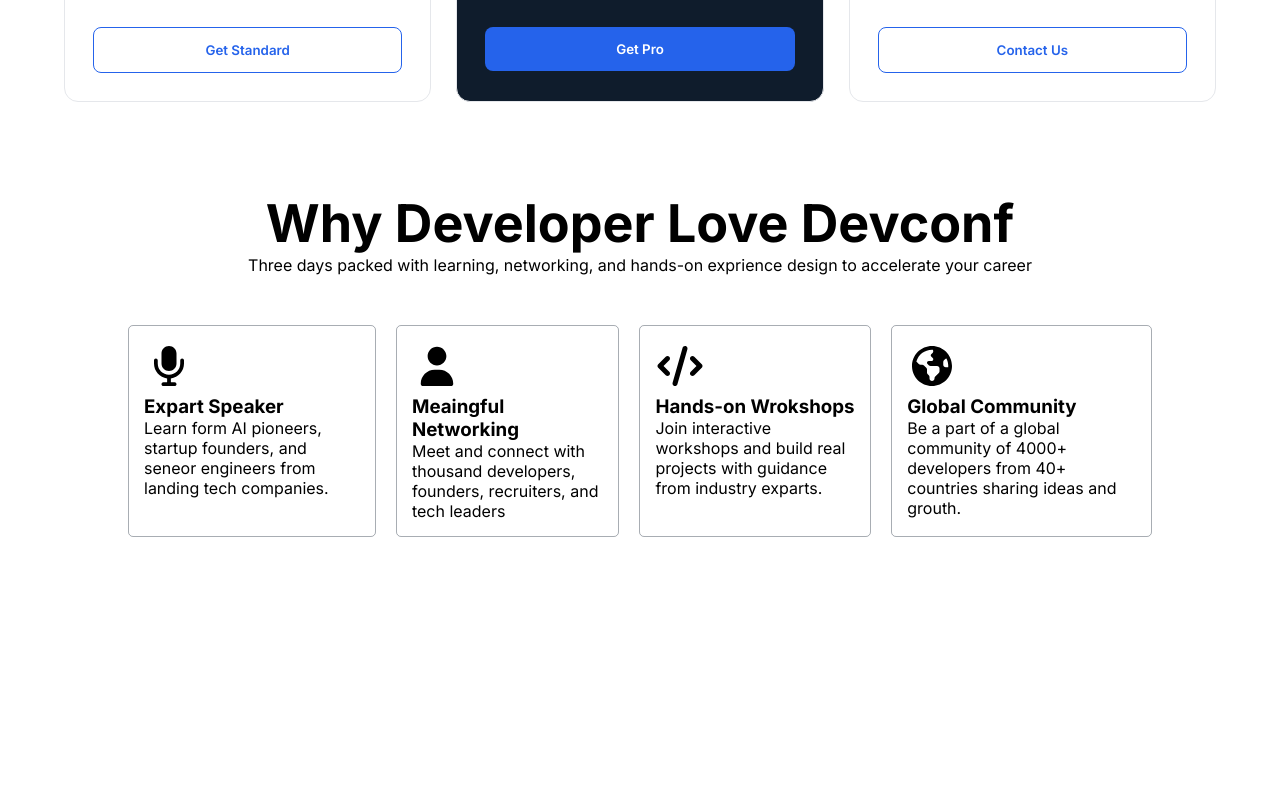
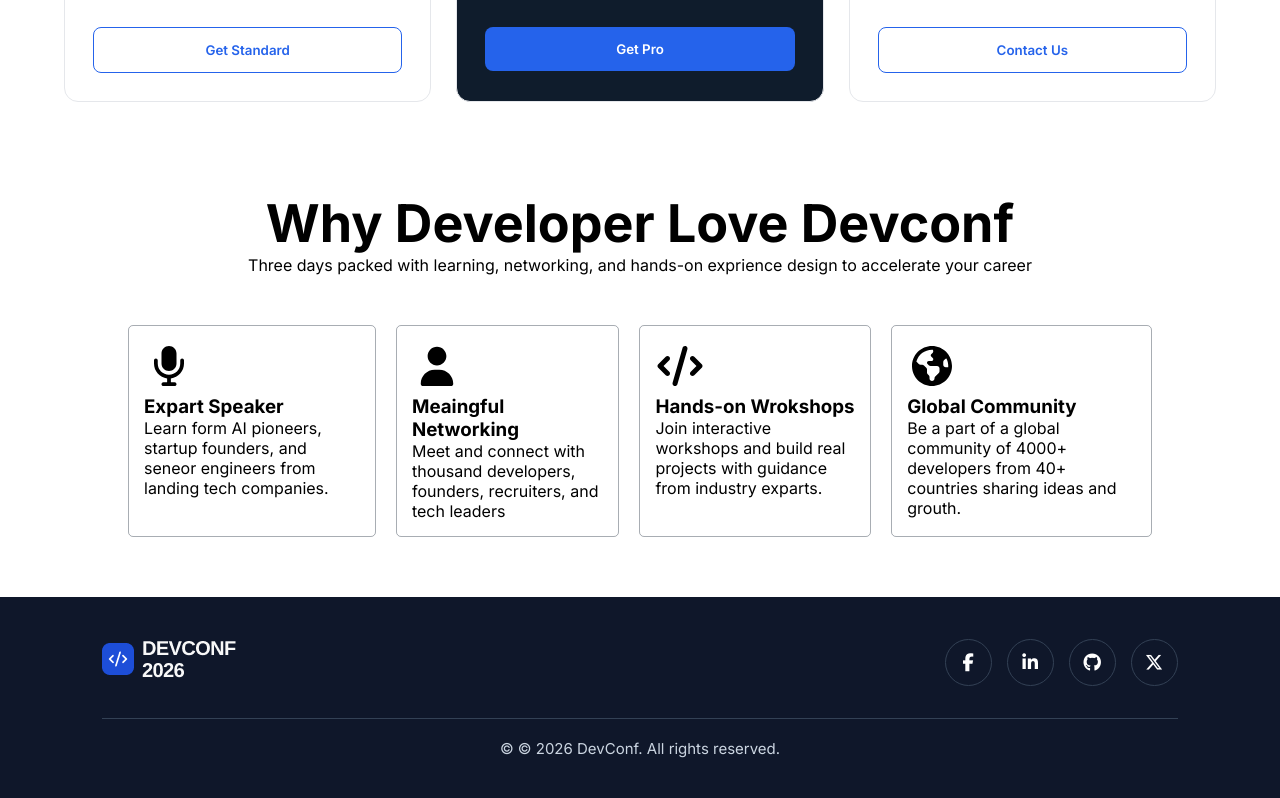
Before and after one commit to imrulhassanemon/dev-conf, a plain HTML site: page index.html in a window 1280 px wide. Shown: the part 2284-3082 px from the top of the page. Before the commit the page ends 2881 px from the top, so only its background shows below. Drawn offline with Linux system fonts and the light colour scheme.

Commit message:
added footer section

```diff
--- a/index.html
+++ b/index.html
@@ -4,6 +4,10 @@
     <meta charset="UTF-8" />
     <meta name="viewport" content="width=device-width, initial-scale=1.0" />
     <title>developer-confi</title>
+    <link
+        rel="stylesheet"
+        href="https://cdnjs.cloudflare.com/ajax/libs/font-awesome/6.7.2/css/all.min.css"
+      />
     <link rel="stylesheet" href="./style.css" />
   </head>
   <body>
@@ -31,8 +35,8 @@
             </li>
           </ul>
         </div>
-        <div >
-          <button class="common-btn ">Register Now</button>
+        <div>
+          <button class="common-btn">Register Now</button>
         </div>
       </div>
     </nav>
@@ -201,7 +205,8 @@
             <div>
               <h3>Meaingful Networking</h3>
               <p>
-                Meet and connect with thousand developers, founders, recruiters, and tech leaders
+                Meet and connect with thousand developers, founders, recruiters,
+                and tech leaders
               </p>
             </div>
           </div>
@@ -210,7 +215,8 @@
             <div>
               <h3>Hands-on Wrokshops</h3>
               <p>
-                Join interactive workshops and build real projects with guidance from industry exparts.
+                Join interactive workshops and build real projects with guidance
+                from industry exparts.
               </p>
             </div>
           </div>
@@ -219,7 +225,8 @@
             <div>
               <h3>Global Community</h3>
               <p>
-                Be a part of a global community of 4000+ developers from 40+ countries sharing ideas and grouth.
+                Be a part of a global community of 4000+ developers from 40+
+                countries sharing ideas and grouth.
               </p>
             </div>
           </div>
@@ -227,6 +234,40 @@
       </div>
     </section>
 
+    <!-- this is footer section  -->
 
+    <footer>
+      <footer class="footer">
+        <div class="footer-top">
+          <a href="#" class="logo"
+            ><img src="./assets/footer-logo.png" alt=""
+          /></a>
+
+          <div class="social-links">
+            <a href="#" aria-label="Facebook">
+              <i class="fab fa-facebook-f"></i>
+            </a>
+            <a href="#" aria-label="LinkedIn">
+              <i class="fab fa-linkedin-in"></i>
+            </a>
+            <a href="#" aria-label="GitHub">
+              <i class="fab fa-github"></i>
+            </a>
+            <a href="#" aria-label="Twitter">
+              <i class="fab fa-x-twitter"></i>
+            </a>
+          </div>
+        </div>
+
+        <hr />
+
+        <div class="footer-bottom">
+          <p>&copy; © 2026 DevConf. All rights reserved.</p>
+        </div>
+      </footer>
+
+      <!-- Font Awesome -->
+
+    </footer>
   </body>
 </html>
--- a/style.css
+++ b/style.css
@@ -1,15 +1,11 @@
-@import url('https://fonts.googleapis.com/css2?family=Inter:ital,opsz,wght@0,14..32,100..900;1,14..32,100..900&display=swap');
+@import url("https://fonts.googleapis.com/css2?family=Inter:ital,opsz,wght@0,14..32,100..900;1,14..32,100..900&display=swap");
 
-
-
-*{
+* {
   margin: 0;
   font-family: "Inter", sans-serif;
 }
 
-
-
-.nav-bar{
+.nav-bar {
   display: flex;
   justify-content: space-between;
   align-items: center;
@@ -19,8 +15,8 @@
 
   padding: 10px;
 }
-nav{
-    background-color: #0D1B2A;
+nav {
+  background-color: #0d1b2a;
 }
 
 ul li a {
@@ -30,7 +26,6 @@ ul li a {
 
 .list li {
   list-style: none;
-
 }
 
 .list {
@@ -38,8 +33,10 @@ ul li a {
   gap: 20px;
 }
 
-header{
-    background-image: linear-gradient(rgba(0, 0, 0, 0.673), rgba(0, 0, 0, 0.5)), url('./assets/hero.jpg') ;
+header {
+  background-image:
+    linear-gradient(rgba(0, 0, 0, 0.673), rgba(0, 0, 0, 0.5)),
+    url("./assets/hero.jpg");
   height: 80vh;
   background-repeat: no-repeat;
   background-size: cover;
@@ -47,45 +44,42 @@ header{
   display: flex;
   justify-content: center;
   align-items: center;
-
 }
-h1{
+h1 {
   font-size: 52px;
-
 }
-.hero-section{
+.hero-section {
   color: white;
   width: 600px;
 }
 
-.button-div{
+.button-div {
   display: flex;
   justify-content: center;
   align-items: center;
   margin-top: 300px;
 }
 
-.common-btn{
+.common-btn {
   padding: 10px 40px;
-    background-color: #1D4ED8;
+  background-color: #1d4ed8;
   color: white;
   border: none;
   border-radius: 5px;
   cursor: pointer;
 }
-.common-btn:hover{
+.common-btn:hover {
   background-color: #2054e5;
-    transform:translateY(3px);
-    transition:.4s;
+  transform: translateY(3px);
+  transition: 0.4s;
 }
 
-.bottom{
+.bottom {
   margin: 50px;
   border: 1px solid red;
 }
 
-
-.hero-paragraph{
+.hero-paragraph {
   display: flex;
   justify-content: center;
   align-items: center;
@@ -93,250 +87,297 @@ h1{
   border: 1px solid red;
 }
 
-
-
-
-
-
-
-
-
-
 /* --------------------------- */
 
-.container{
-    width:90%;
-    max-width:1200px;
-    margin:60px auto;
+.container {
+  width: 90%;
+  max-width: 1200px;
+  margin: 60px auto;
 }
 
-h2{
-    text-align:center;
-    font-size:35px;
-    margin-bottom:50px;
-    font-weight:700;
+h2 {
+  text-align: center;
+  font-size: 35px;
+  margin-bottom: 50px;
+  font-weight: 700;
 }
 
-.speaker-grid{
-    display:grid;
-    grid-template-columns:repeat(2,1fr);
-    gap:30px;
+.speaker-grid {
+  display: grid;
+  grid-template-columns: repeat(2, 1fr);
+  gap: 30px;
 }
 
-.card{
-    background:#fff;
-    border:1px solid #e5e7eb;
-    border-radius:12px;
-    overflow:hidden;
-    transition:.4s;
+.card {
+  background: #fff;
+  border: 1px solid #e5e7eb;
+  border-radius: 12px;
+  overflow: hidden;
+  transition: 0.4s;
 }
 
-.card:hover{
-    transform:translateY(-8px);
-    box-shadow:0 15px 35px rgba(0,0,0,.12);
+.card:hover {
+  transform: translateY(-8px);
+  box-shadow: 0 15px 35px rgba(0, 0, 0, 0.12);
 }
 
-.card img{
-    width:100%;
-    height:280px;
-    object-fit:cover;
+.card img {
+  width: 100%;
+  height: 280px;
+  object-fit: cover;
 }
 
-.content{
-    padding:20px;
+.content {
+  padding: 20px;
 }
 
-.tag{
-    font-size:12px;
-    color:#4f46e5;
-    font-weight:700;
-    text-transform:uppercase;
-    display:block;
-    margin-bottom:10px;
+.tag {
+  font-size: 12px;
+  color: #4f46e5;
+  font-weight: 700;
+  text-transform: uppercase;
+  display: block;
+  margin-bottom: 10px;
 }
 
-.content h3{
-    font-size:24px;
-    margin-bottom:8px;
-    color:#111827;
+.content h3 {
+  font-size: 24px;
+  margin-bottom: 8px;
+  color: #111827;
 }
 
-.content p{
-    color:#6b7280;
-    font-size:15px;
+.content p {
+  color: #6b7280;
+  font-size: 15px;
 }
-
 
 /* ------------------------------ */
 
 /* purchase  */
 
-.container{
-    width:90%;
-    max-width:1200px;
-    margin:auto;
+.container {
+  width: 90%;
+  max-width: 1200px;
+  margin: auto;
 }
 
-.pricing{
-    padding:90px 0;
+.pricing {
+  padding: 90px 0;
 }
 
-.section-title{
-    text-align:center;
-    margin-bottom:60px;
+.section-title {
+  text-align: center;
+  margin-bottom: 60px;
 }
 
-.section-title h2{
-    font-size:52px;
-    font-weight:700;
-    color:#1f2937;
-    margin-bottom:15px;
+.section-title h2 {
+  font-size: 52px;
+  font-weight: 700;
+  color: #1f2937;
+  margin-bottom: 15px;
 }
 
-.section-title p{
-    color:#8a8a8a;
+.section-title p {
+  color: #8a8a8a;
 }
 
-.pricing-container{
-    display:grid;
-    grid-template-columns:repeat(3,1fr);
-    gap:25px;
+.pricing-container {
+  display: grid;
+  grid-template-columns: repeat(3, 1fr);
+  gap: 25px;
 }
 
-.price-card{
-    background:#fff;
-    border:1px solid #e5e7eb;
-    border-radius:14px;
-    padding:28px;
-    transition:.3s;
+.price-card {
+  background: #fff;
+  border: 1px solid #e5e7eb;
+  border-radius: 14px;
+  padding: 28px;
+  transition: 0.3s;
 }
 
-.price-card:hover{
-    transform:translateY(-8px);
-    box-shadow:0 18px 40px rgba(0,0,0,.08);
+.price-card:hover {
+  transform: translateY(-8px);
+  box-shadow: 0 18px 40px rgba(0, 0, 0, 0.08);
 }
 
-.plan{
-    font-size:13px;
-    font-weight:700;
-    color:#9ca3af;
-    letter-spacing:1px;
+.plan {
+  font-size: 13px;
+  font-weight: 700;
+  color: #9ca3af;
+  letter-spacing: 1px;
 }
 
-.price-card h3{
-    font-size:56px;
-    margin-top:10px;
-    color:#1f2937;
+.price-card h3 {
+  font-size: 56px;
+  margin-top: 10px;
+  color: #1f2937;
 }
 
-.price-text{
-    color:#9ca3af;
-    margin-bottom:20px;
+.price-text {
+  color: #9ca3af;
+  margin-bottom: 20px;
 }
 
-.price-card hr{
-    border:none;
-    height:1px;
-    background:#e5e7eb;
-    margin:20px 0;
+.price-card hr {
+  border: none;
+  height: 1px;
+  background: #e5e7eb;
+  margin: 20px 0;
 }
 
-.price-card ul{
-    list-style:none;
-    margin-bottom:30px;
+.price-card ul {
+  list-style: none;
+  margin-bottom: 30px;
 }
 
-.price-card ul li{
-    margin:15px 0;
-    color:#4b5563;
-    font-size:15px;
+.price-card ul li {
+  margin: 15px 0;
+  color: #4b5563;
+  font-size: 15px;
 }
 
-.price-card ul li::before{
-    content:"•";
-    color:#2563eb;
-    font-size:18px;
-    margin-right:10px;
+.price-card ul li::before {
+  content: "•";
+  color: #2563eb;
+  font-size: 18px;
+  margin-right: 10px;
 }
 
-.price-card button{
-    width:100%;
-    padding:14px;
-    border:1px solid #2563eb;
-    border-radius:8px;
-    background:white;
-    color:#2563eb;
-    font-weight:600;
-    cursor:pointer;
-    transition:.3s;
+.price-card button {
+  width: 100%;
+  padding: 14px;
+  border: 1px solid #2563eb;
+  border-radius: 8px;
+  background: white;
+  color: #2563eb;
+  font-weight: 600;
+  cursor: pointer;
+  transition: 0.3s;
 }
 
-.price-card button:hover{
-    background:#2563eb;
-    color:#fff;
+.price-card button:hover {
+  background: #2563eb;
+  color: #fff;
 }
 
 /* Active Card */
 
-.price-card.active{
-    background:#0f1c2c;
-    color:white;
+.price-card.active {
+  background: #0f1c2c;
+  color: white;
 }
 
 .price-card.active h3,
-.price-card.active .plan{
-    color:white;
+.price-card.active .plan {
+  color: white;
 }
 
 .price-card.active .price-text,
-.price-card.active ul li{
-    color:#d1d5db;
+.price-card.active ul li {
+  color: #d1d5db;
 }
 
-.price-card.active hr{
-    background:#243446;
+.price-card.active hr {
+  background: #243446;
 }
 
-.price-card.active button{
-    background:#2563eb;
-    color:#fff;
-    border:none;
+.price-card.active button {
+  background: #2563eb;
+  color: #fff;
+  border: none;
 }
 
-.price-card.active button:hover{
-    background:#1d4ed8;
+.price-card.active button:hover {
+  background: #1d4ed8;
 }
 
-
-.card-2 img{
+.card-2 img {
   width: 50px;
   color: white;
 }
 
-.card-container{
+.card-container {
   display: flex;
   gap: 20px;
   margin-top: 50px;
 }
 
-.developer-love{
+.developer-love {
   width: 80%;
   margin: 0 auto;
   margin-bottom: 60px;
 }
 
-.developer-text{
+.developer-text {
   text-align: center;
 }
 
-.card-2{
+.card-2 {
   border: 1px solid #0d1b2a5b;
   border-radius: 5px;
   padding: 15px;
-    transition:.3s;
+  transition: 0.3s;
 }
 
-.card-2:hover{
+.card-2:hover {
   transform: translateY(-4px);
-    box-shadow: 0 8px 30px rgba(0, 0, 0, 0.5);
+  box-shadow: 0 5px 15px rgba(0, 0, 0, 0.5);
 }
+
+.footer {
+  background: #0f172a;
+  color: #fff;
+  padding: 40px 8%;
+}
+
+.footer-top {
+  display: flex;
+  justify-content: space-between;
+  align-items: center;
+  flex-wrap: wrap;
+  gap: 20px;
+}
+
+.logo {
+  text-decoration: none;
+  color: #fff;
+  font-size: 1.8rem;
+  font-weight: 700;
+}
+
+.social-links {
+  display: flex;
+  gap: 15px;
+}
+
+.social-links a {
+  width: 45px;
+  height: 45px;
+  border: 1px solid #334155;
+  border-radius: 50%;
+  display: flex;
+  justify-content: center;
+  align-items: center;
+  text-decoration: none;
+  color: #fff;
+  font-size: 18px;
+  transition: 0.3s;
+}
+
+.social-links a:hover {
+  background: #3b82f6;
+  border-color: #3b82f6;
+  transform: translateY(-3px);
+}
+
+hr {
+  margin: 30px 0 20px;
+  border: none;
+  border-top: 1px solid #334155;
+}
+
+.footer-bottom {
+  text-align: center;
+  font-size: 15px;
+  color: #cbd5e1;
+}
```
Lines whose indentation alone changed are shown as unchanged.
